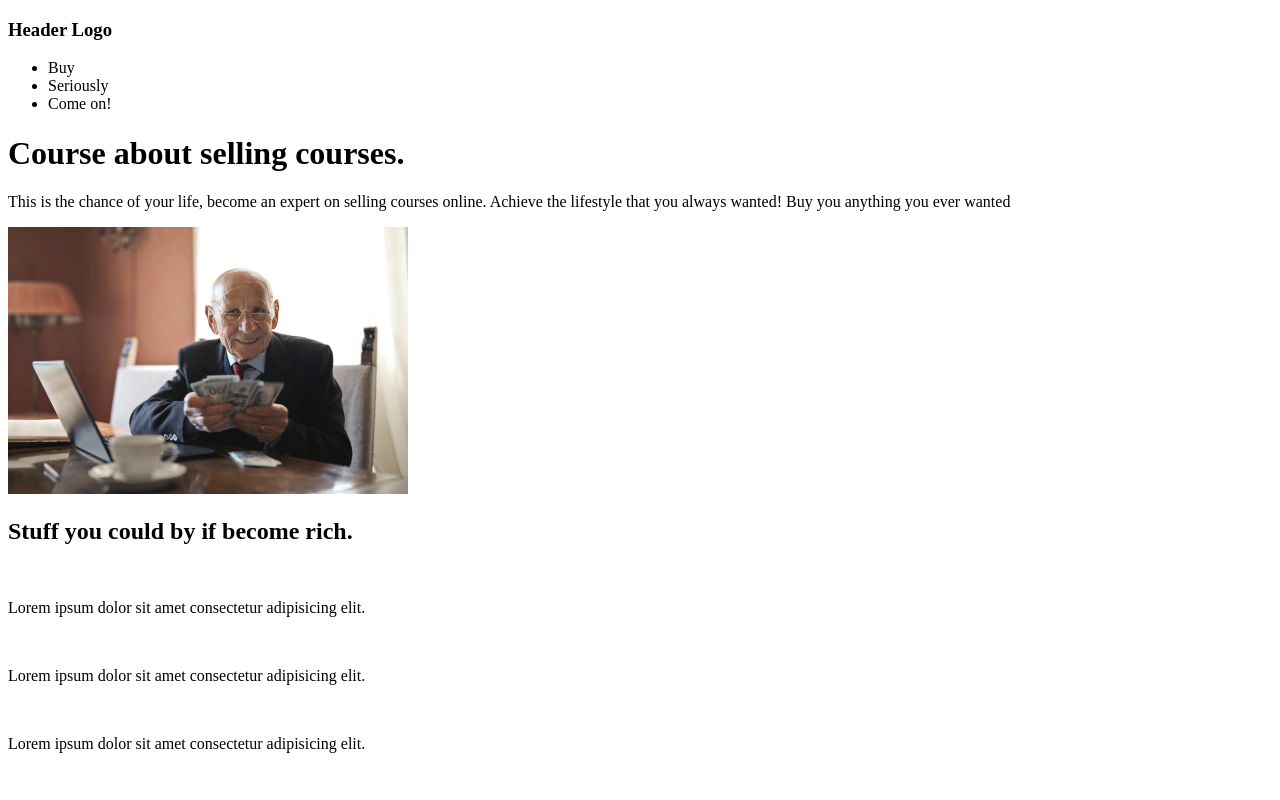
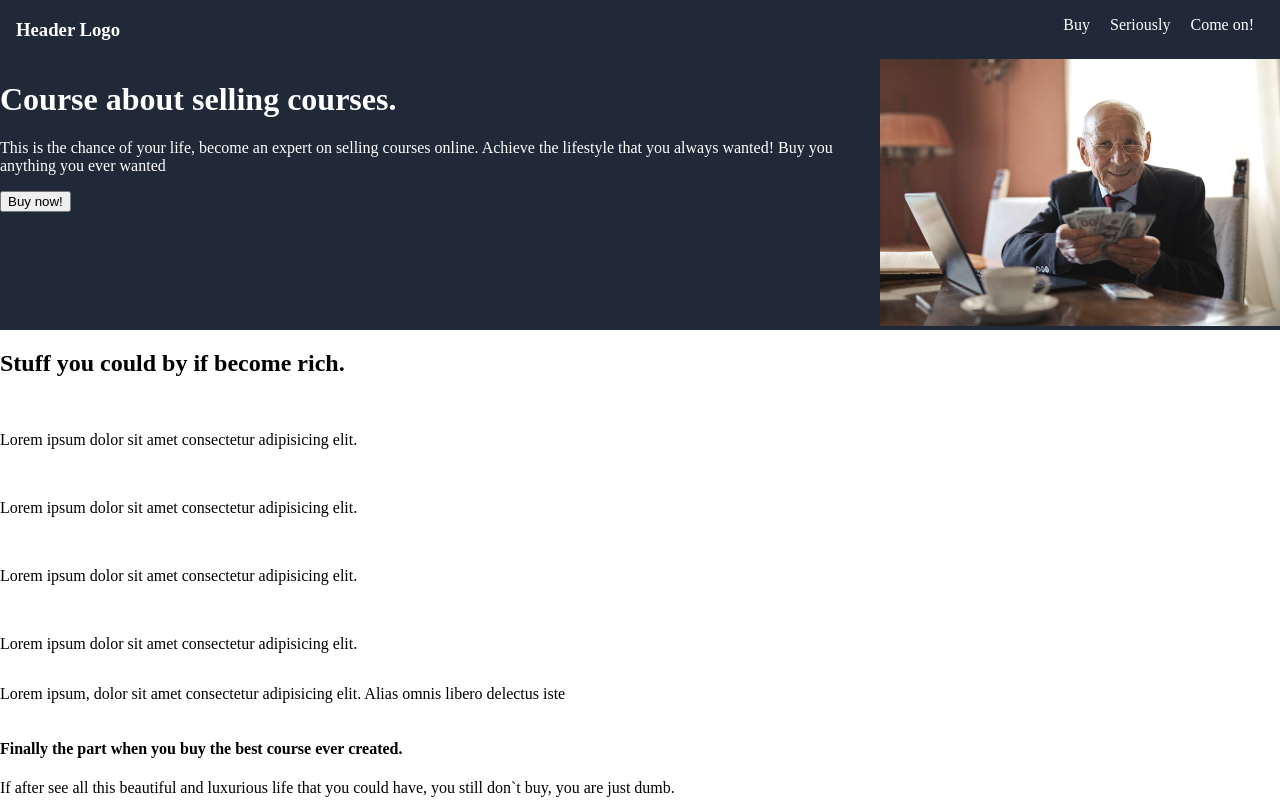
Before and after one commit to DiegoCoura/landing-page, a plain HTML site: page index.html in a window 1280 px wide. Shown: the top 800 px of the page. Drawn offline with Linux system fonts and the light colour scheme.

Commit message:
create header

```diff
--- a/index.html
+++ b/index.html
@@ -1,59 +1,66 @@
 <!DOCTYPE html>
 <html lang="en">
   <head>
-    <meta charset="UTF-8">
-    <meta name="viewport" content="width=device-width, initial-scale=1.0">
-    <link rel="stylesheet" href="styles.css">
+    <meta charset="UTF-8" />
+    <meta name="viewport" content="width=device-width, initial-scale=1.0" />
+    <link rel="stylesheet" href="styles.css" />
     <title>Landing Page</title>
   </head>
   <body>
     <header>
+      <div class="top-container">
         <h3>Header Logo</h3>
-
         <ul>
           <li>Buy</li>
           <li>Seriously</li>
           <li>Come on!</li>
         </ul>
+      </div>
     </header>
 
     <div class="hero-section">
       <div class="hero-text">
         <h1>Course about selling courses.</h1>
         <p>
-                This is the chance of your life, become an expert on selling courses online.
-                Achieve the lifestyle that you always wanted! Buy you anything you ever wanted
+          This is the chance of your life, become an expert on selling courses
+          online. Achieve the lifestyle that you always wanted! Buy you anything
+          you ever wanted
         </p>
+        <button>Buy now!</button>
       </div>
       <div class="hero-banner">
-            <img src="images/oldmoney.jpg" alt="Grandpa giving you money">
+        <img src="images/oldmoney.jpg" alt="Grandpa giving you money" />
       </div>
     </div>
 
     <div class="desires-section">
       <h2>Stuff you could by if become rich.</h2>
 
-        <img src="" alt="">
+      <img src="" alt="" />
       <p>Lorem ipsum dolor sit amet consectetur adipisicing elit.</p>
-        <img src="" alt="">
+      <img src="" alt="" />
       <p>Lorem ipsum dolor sit amet consectetur adipisicing elit.</p>
-        <img src="" alt="">
+      <img src="" alt="" />
       <p>Lorem ipsum dolor sit amet consectetur adipisicing elit.</p>
-        <img src="" alt="">
+      <img src="" alt="" />
       <p>Lorem ipsum dolor sit amet consectetur adipisicing elit.</p>
     </div>
 
     <div class="testimonial-section">
-        <p>Lorem ipsum, dolor sit amet consectetur adipisicing elit. Alias omnis libero delectus iste </p>
+      <p>
+        Lorem ipsum, dolor sit amet consectetur adipisicing elit. Alias omnis
+        libero delectus iste
+      </p>
     </div>
 
     <div class="buy-section">
       <h4>Finally the part when you buy the best course ever created.</h4>
-        <p>If after see all this beautiful and luxurious life that you could have, you still don`t buy, you are just dumb.</p>
+      <p>
+        If after see all this beautiful and luxurious life that you could have,
+        you still don`t buy, you are just dumb.
+      </p>
     </div>
 
-    <footer>
-        Copyright © Diego Coura 2023
-    </footer>
+    <footer>Copyright © Diego Coura 2023</footer>
   </body>
 </html>
--- a/styles.css
+++ b/styles.css
@@ -1,4 +1,34 @@
+body{
+    display: flex;
+    flex-direction: column;
+    padding: 0;
+    margin: 0;
+}
 
+.top-container{
+    display: flex;
+    justify-content: space-between;
+    padding: 0 16px;
+}
+
+ul{
+    display: flex;
+    list-style-type: none;
+}
+
+li{
+    margin: 0 10px;
+}
+
+.hero-section, header, footer {
+    color: white;
+    background-color: #1F2937;
+}
+
+.hero-section{
+    display: flex;
+    justify-content: center;
+}
 
 .hero-banner img{
     width: 400px;
```
Lines whose indentation alone changed are shown as unchanged.
